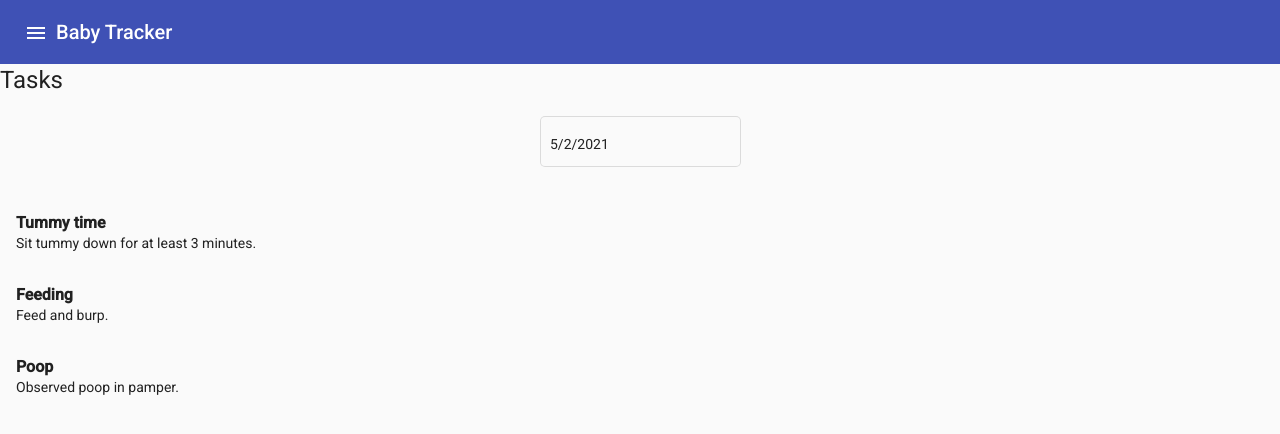
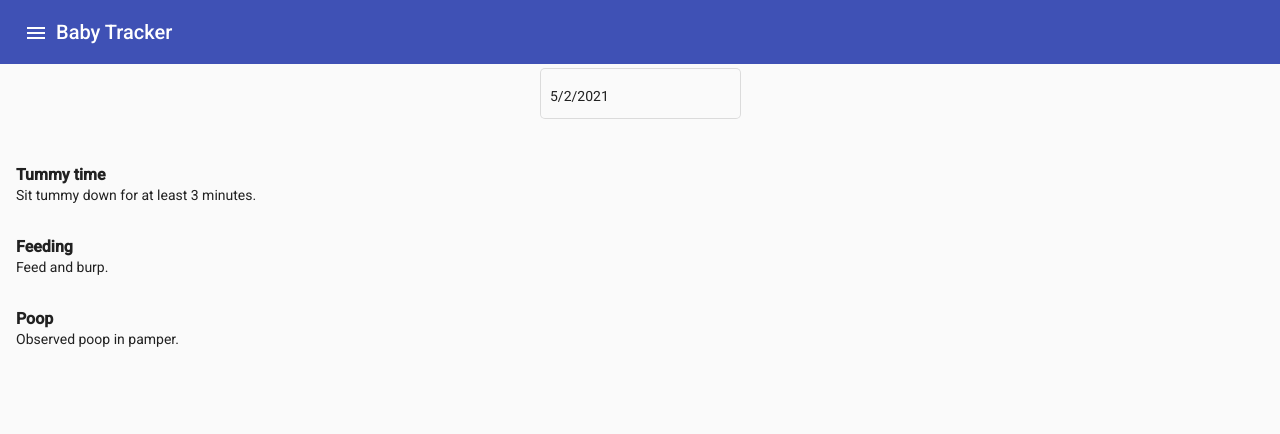
Before and after one commit to cevaris/baby-tracker, an Angular app in the folder frontend/: page /tasks in a window 1280 px wide. Shown: the top 434 px of the page. Built offline with nearby package versions, Linux system fonts and the light colour scheme.

Commit message:
removed title

```diff
--- a/frontend/src/app/pages/tasks/tasks.component.html
+++ b/frontend/src/app/pages/tasks/tasks.component.html
@@ -1,6 +1,3 @@
-<h1>Tasks</h1>
-
-
 <div class="center">
     <mat-form-field appearance="outline">
         <input matInput #pickerInput [matDatepicker]="picker" [ngModel]="today"
```
